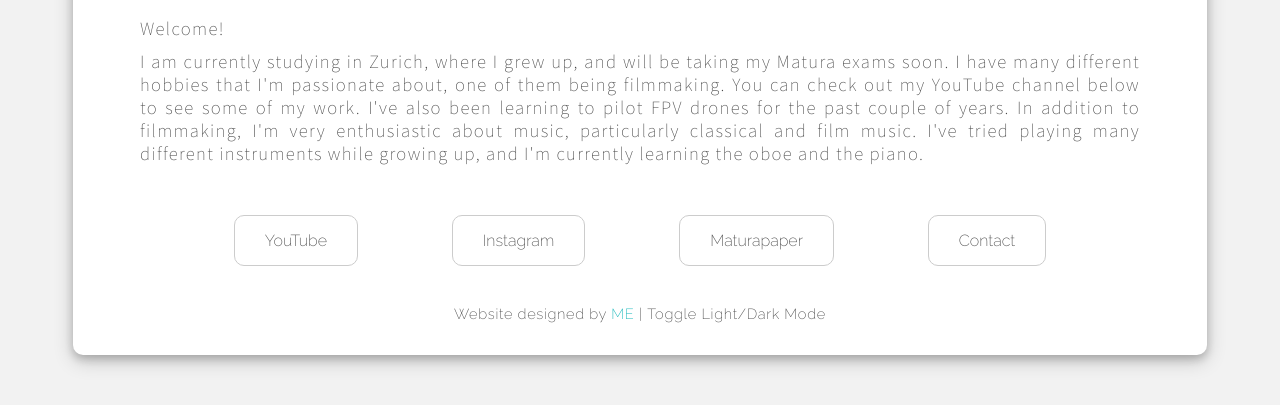
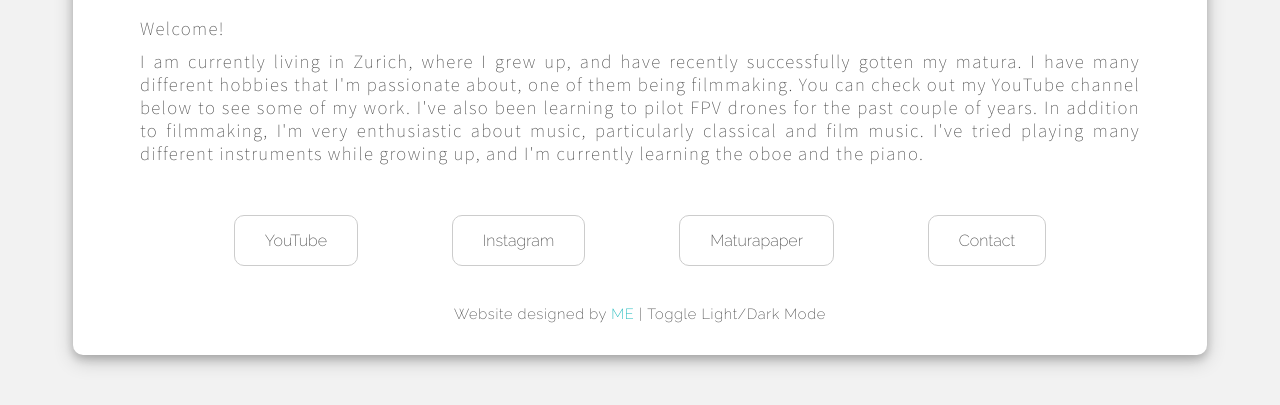
Before and after one commit to gurkenjaeger13/gurkenjaeger13.github.io, a plain HTML site: page index.html in a window 1280 px wide. Shown: the part 313-718 px from the top of the page. Drawn offline with Linux system fonts and the light colour scheme.

Commit message:
Updated about me text

```diff
--- a/index.html
+++ b/index.html
@@ -22,7 +22,7 @@
         <p class="subtitle">Student</p>
         <p class="paragraph">Welcome!</p>
         <p class="paragraph">
-            I am currently studying in Zurich, where I grew up, and will be taking my Matura exams soon. I have many different hobbies that I'm passionate about, one of them being filmmaking. You can check out my YouTube channel below to see some of my work. I've also been learning to pilot FPV drones for the past couple of years. In addition to filmmaking, I'm very enthusiastic about music, particularly classical and film music. I've tried playing many different instruments while growing up, and I'm currently learning the oboe and the piano.
+            I am currently living in Zurich, where I grew up, and have recently successfully gotten my matura. I have many different hobbies that I'm passionate about, one of them being filmmaking. You can check out my YouTube channel below to see some of my work. I've also been learning to pilot FPV drones for the past couple of years. In addition to filmmaking, I'm very enthusiastic about music, particularly classical and film music. I've tried playing many different instruments while growing up, and I'm currently learning the oboe and the piano.
         </p>
             <ul class="buttons">
                 <li><a class="button" href="https://www.youtube.com/channel/UCGYwSIssQ_aKMC-xQ6iUI9g" target="_blank">YouTube</a></li>
```
